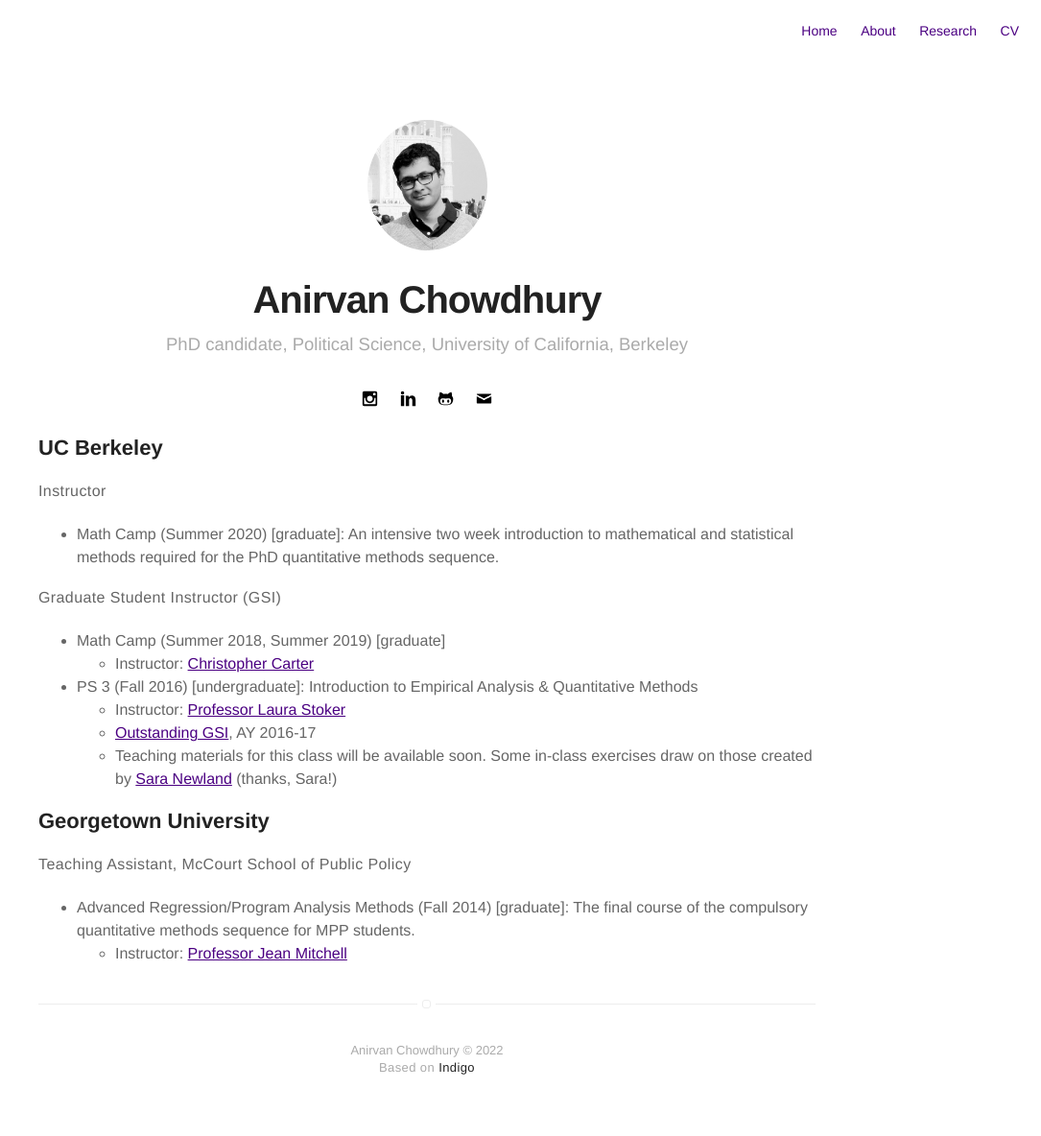
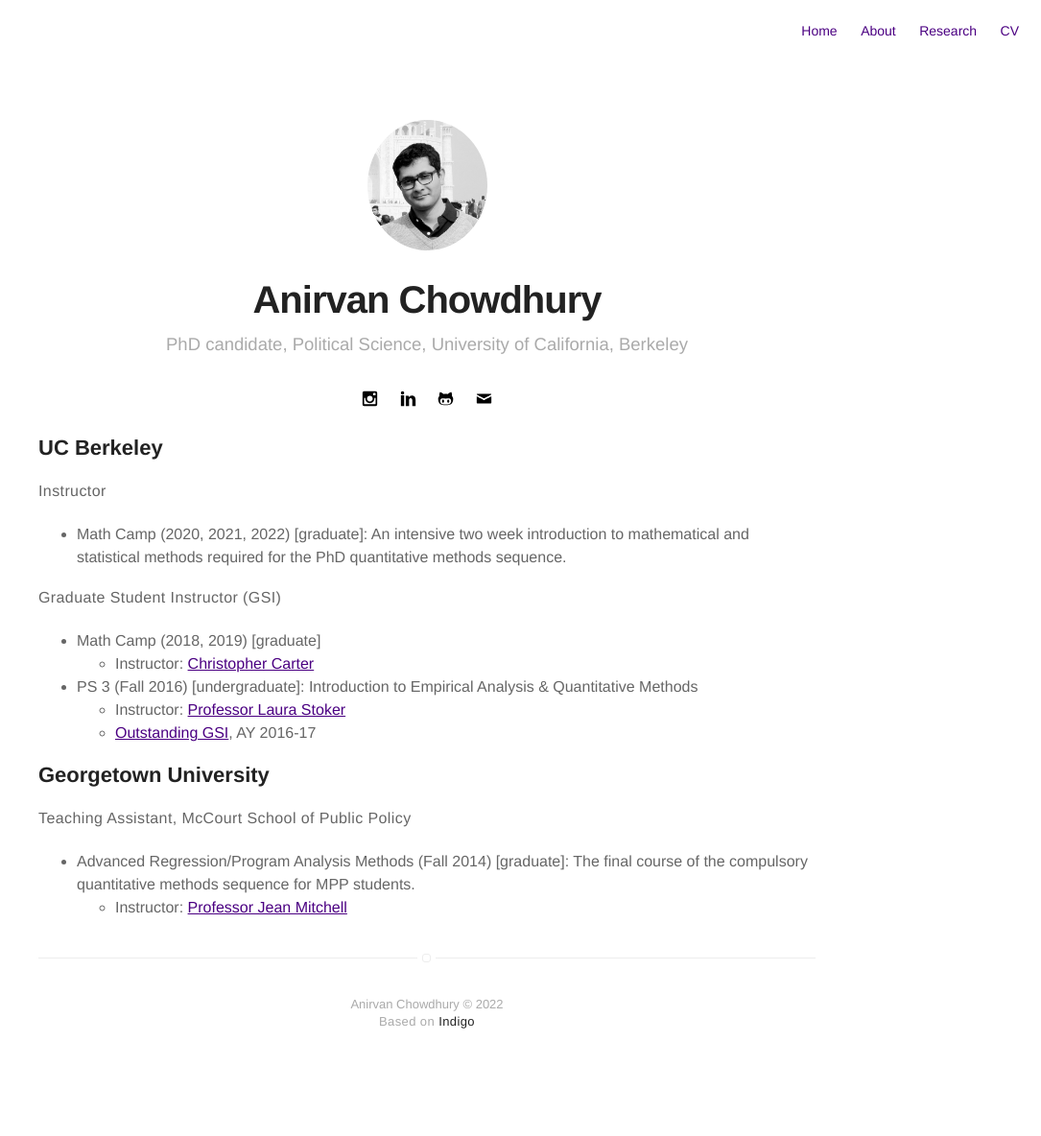
Before and after one commit to anirvanchowdhury/anirvanchowdhury.github.io, a Jekyll site: the page built from teaching.md, in a window 1280 px wide. Shown: the whole page at 96% size, without its empty margins (195-1280 px from the left). Built offline with Jekyll 4.4.1, drawn with Linux system fonts in a browser that asks for light colours; after the commit the page ends 1136 px from its top, so only the background shows below that.

Commit message:
Update teaching.md

```diff
--- a/teaching.md
+++ b/teaching.md
@@ -6,15 +6,14 @@ permalink: /teaching/index.html
 
 ## UC Berkeley
 Instructor
-* Math Camp (Summer 2020) [graduate]: An intensive two week introduction to mathematical and statistical methods required for the PhD quantitative methods sequence.
+* Math Camp (2020, 2021, 2022) [graduate]: An intensive two week introduction to mathematical and statistical methods required for the PhD quantitative methods sequence.
 
 Graduate Student Instructor (GSI)
-* Math Camp (Summer 2018, Summer 2019) [graduate]
+* Math Camp (2018, 2019) [graduate]
 	- Instructor: [Christopher Carter](http://christopherleecarter.com/)
 * PS 3 (Fall 2016) [undergraduate]: Introduction to Empirical Analysis & Quantitative Methods
 	- Instructor: [Professor Laura Stoker](http://polisci.berkeley.edu/people/person/laura-stoker)
 	- [Outstanding GSI](http://gsi.berkeley.edu/programs-services/award-programs/ogsi/), AY 2016-17
-	- Teaching materials for this class will be available soon. Some in-class exercises draw on those created by [Sara Newland](https://scholar.harvard.edu/snewland) (thanks, Sara!)
 
 ## Georgetown University
 Teaching Assistant, McCourt School of Public Policy
```
